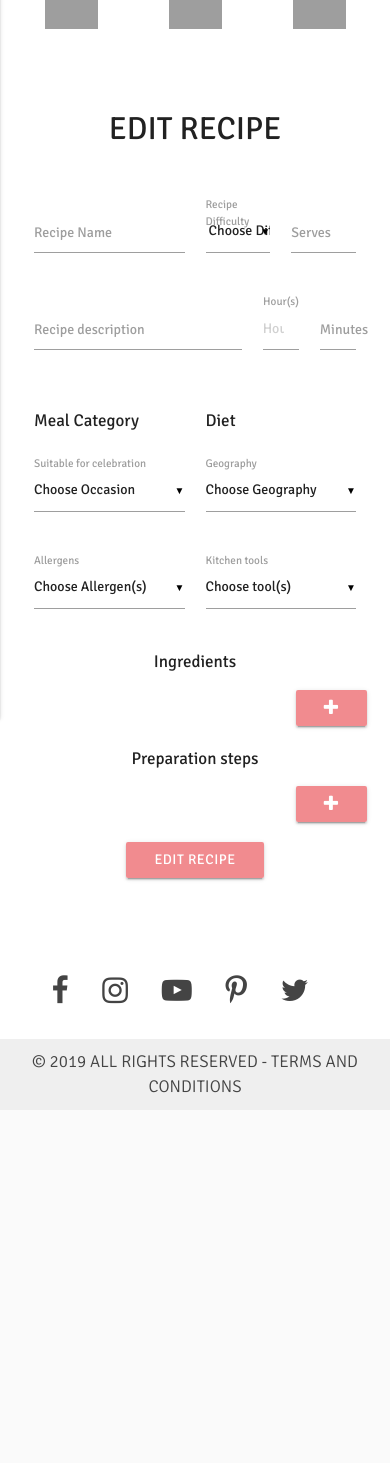
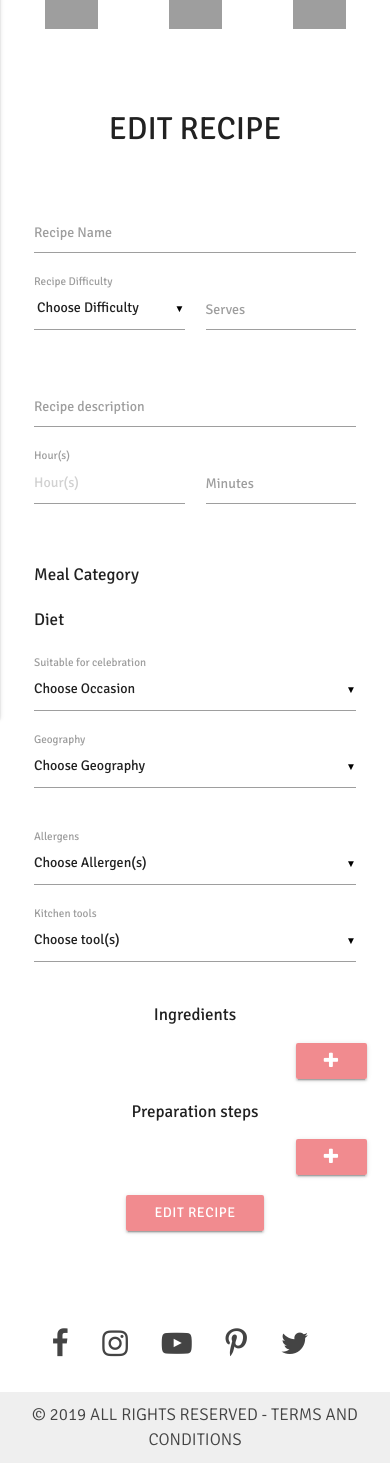
Before and after one commit to AlexiaDelorme/project-cookbook, a Flask app: template templates/edit_recipe.html in a window 390 px wide. Shown: the part 186-1649 px from the top of the page. Before the commit the page ends 1279 px from the top, so only its background shows below. Run offline with Flask 2, Linux system fonts and the light colour scheme; the template is opened without the code that fills it, so the values that code supplies are empty; some libraries are stand-ins or nearby versions; grey boxes are pictures that could not be loaded.

Commit message:
Added responsiveness to edit_recipe by updating grid system

```diff
--- a/templates/edit_recipe.html
+++ b/templates/edit_recipe.html
@@ -29,13 +29,13 @@
             <div class="row">
 
                 <!-- Recipe name -->
-                <div class="input-field col s6">
+                <div class="input-field col s12 m6">
                     <input value="{{ recipe.recipe_name.capitalize() }}" id="recipe_name" name="recipe_name" type="text" class="validate" required>
                     <label class="active" for="recipe_name">Recipe Name</label>
                 </div>
 
                 <!-- Difficulty -->
-                <div class="input-field col s3">
+                <div class="input-field col s6 m3">
                     <select id="difficulty" name="difficulty">
                         <option value="" disabled selected> Choose Difficulty</option>
                         {% for cat in difficulty %}
@@ -50,7 +50,7 @@
                 </div>
 
                 <!-- Servings -->
-                <div class="input-field col s3">
+                <div class="input-field col s6 m3">
                     <input value="{{ recipe.serving }}" id="serving" name="serving" type="number" min="1" max="15" class="validate" autocomplete="off" required>
                     <label for="serving">Serves</label>
                 </div>
@@ -60,7 +60,7 @@
             <div class="row">
 
                 <!-- Description -->
-                <div class="input-field col s8">
+                <div class="input-field col s12 m8">
                     <input value="{{ recipe.recipe_description.capitalize() }}" id="recipe_description" name="recipe_description" type="text" class="validate" required>
                     <label class="active" for="recipe_description">Recipe description</label>
                 </div>
@@ -68,12 +68,12 @@
                 <!-- Preparation time -->
 
                 <!-- Hours -->
-                <div class="input-field col s2">
+                <div class="input-field col s6 m2">
                     <input id="hours" name="hours" type="number" min="0" max="12" placeholder="Hour(s)" autocomplete="off" class="validate">
                     <label for="hours">Hour(s)</label>
                 </div>
                 <!-- Minutes -->
-                <div class="input-field col s2">
+                <div class="input-field col s6 m2">
                     <input value="{{ recipe.prep_time }}" id="minutes" name="minutes" type="number" min="0" max="59" autocomplete="off" class="validate" required>
                     <label for="hours">Minutes</label>
                 </div>
@@ -83,7 +83,7 @@
             <div class="row">
 
                 <!-- Meal Category -->
-                <div class="col s6">
+                <div class="col s12 l6">
                     <p>Meal Category</p>
                         {% for cat in meal_categories.list %}
                         <div class="col s6 left-align">
@@ -98,7 +98,7 @@
                  </div>
 
                  <!-- Diet -->
-                <div class="col s6">
+                <div class="col s12 l6">
                     <p>Diet</p>
                     {% for cat in diet_categories.list %}
                     <div class="col s6 left-align">
@@ -117,7 +117,7 @@
             <div class="row">
 
                 <!-- Occasion -->
-                <div class="input-field col s6">
+                <div class="input-field col s12 l6">
                     <select id="occasion" name="occasion" multiple>
                         <option value="" disabled selected>Choose Occasion</option>
                         {% for cat in occasion_categories.list %}
@@ -132,7 +132,7 @@
                 </div>
 
                 <!-- Geography -->
-                <div class="input-field col s6">
+                <div class="input-field col s12 l6">
                     <select id="geography" name="geography" multiple>
                         <option value="" disabled selected>Choose Geography</option>
                         {% for cat in geography_categories.list %}
@@ -151,7 +151,7 @@
             <div class="row">
 
                 <!-- Allergens -->
-                <div class="input-field col s6">
+                <div class="input-field col s12 l6">
                     <select id="allergen" name="allergen" multiple>
                         <option value="" disabled selected>Choose Allergen(s)</option>
                         {% for cat in allergen_categories.list %}
@@ -166,7 +166,7 @@
                 </div>
 
                 <!-- Tools -->
-                <div class="input-field col s6">
+                <div class="input-field col s12 l6">
                     <select id="tool" name="tool" multiple>
                         <option value="" disabled selected>Choose tool(s)</option>
                         {% for cat in tool_categories.list %}
```
